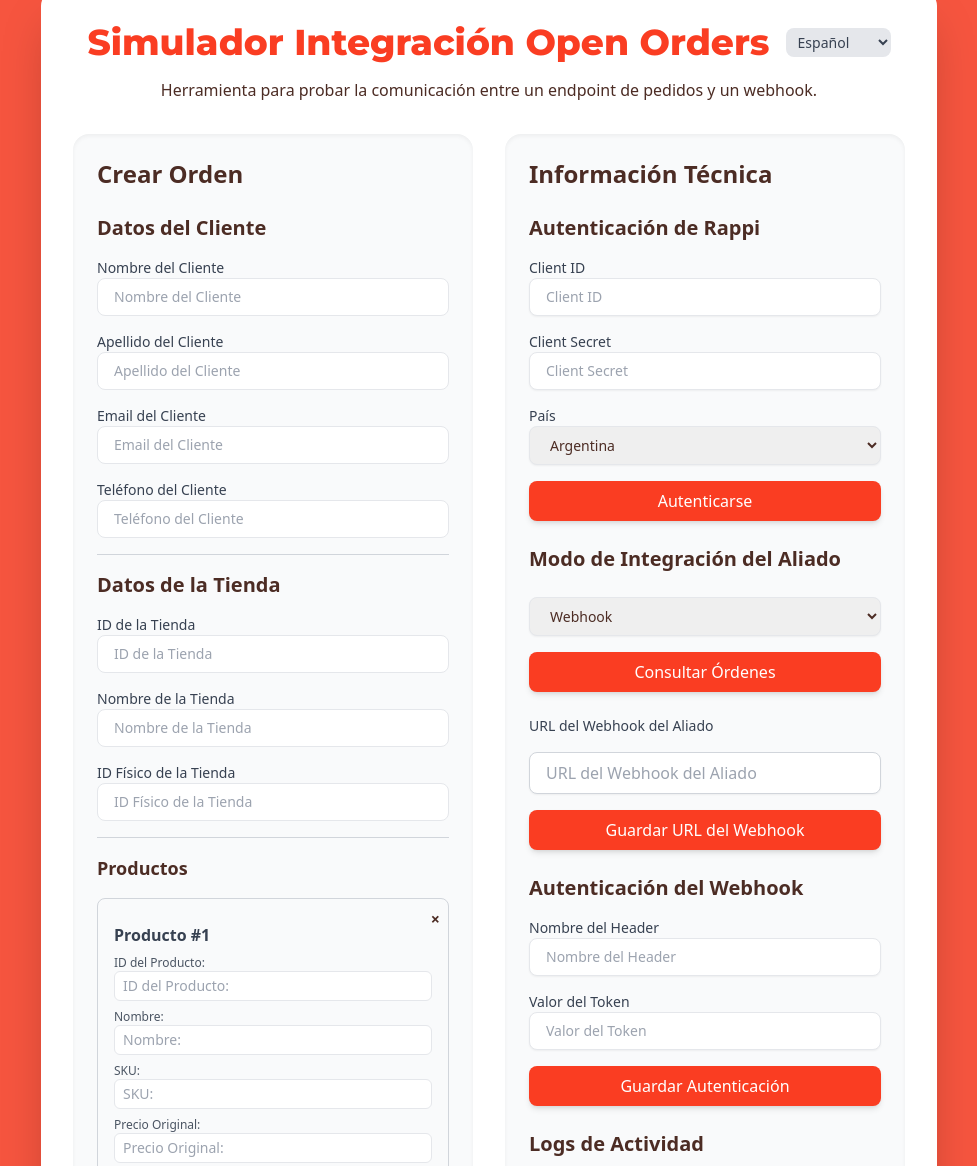
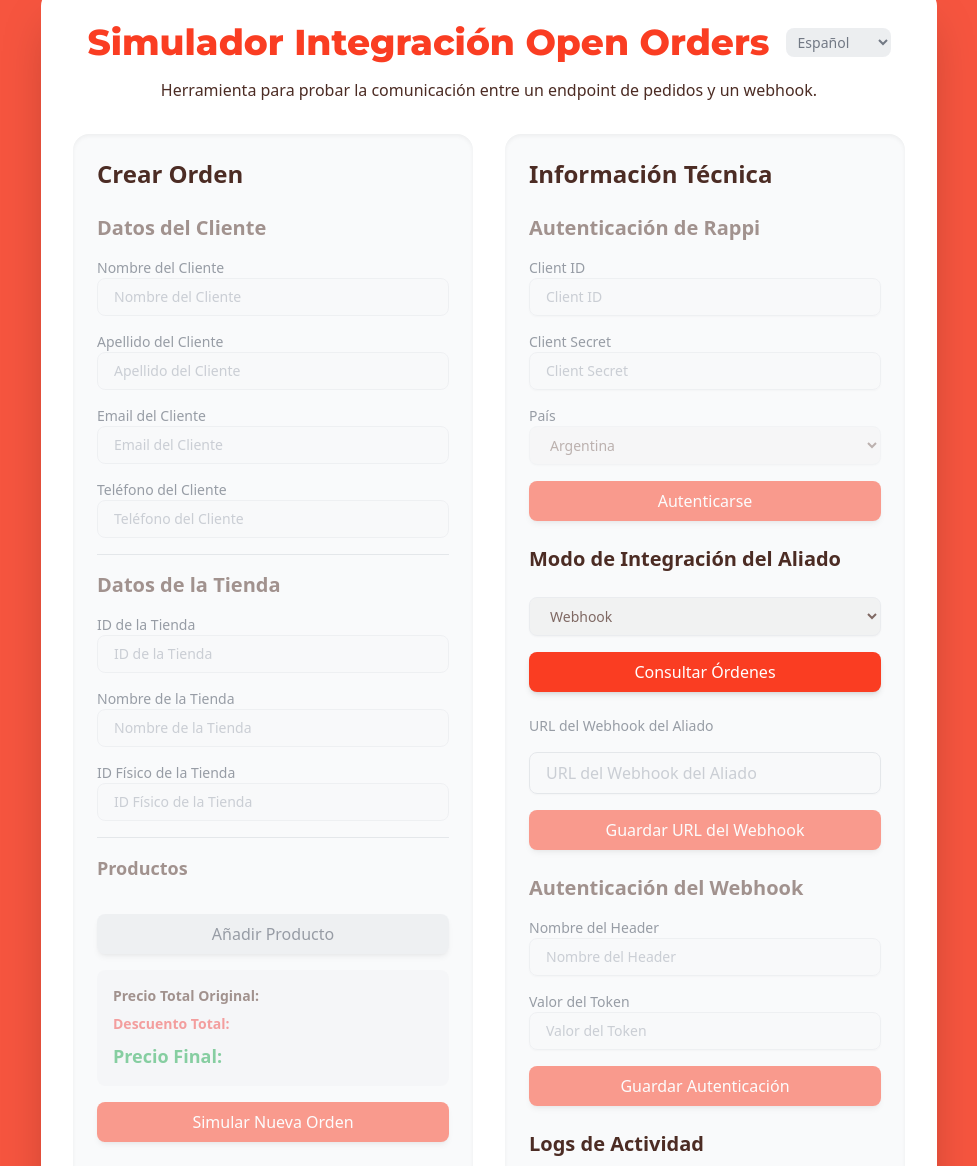
Before and after one commit to onboardingrappi/simulador-de-open-orders, a website: page index.html in a window 1280 px wide. Shown: the part 42-1208 px from the top of the page, without its empty margins (151-1128 px from the left). Drawn offline with nearby package versions, Linux system fonts and the light colour scheme; no server answers.

Commit message:
Update index.html

```diff
--- a/index.html
+++ b/index.html
@@ -1523,6 +1523,13 @@
                 userIdDisplay.textContent = `${translations[langSelect.value].userId} ${userId}`;
                 isAuthReady = true;
 
+                // Habilitar formularios después de la autenticación
+                document.querySelectorAll('form').forEach(form => {
+                    form.removeAttribute('disabled');
+                    form.classList.remove('opacity-50');
+                });
+                document.querySelectorAll('input, select, button').forEach(el => el.removeAttribute('disabled'));
+
                 loadConfigs();
                 setupFirestoreListeners();
             } else {
@@ -1540,6 +1547,13 @@
         });
 
         window.addEventListener('DOMContentLoaded', () => {
+            // Deshabilitar formularios hasta que la autenticación esté lista
+            document.querySelectorAll('form').forEach(form => {
+                form.setAttribute('disabled', 'disabled');
+                form.classList.add('opacity-50');
+            });
+            document.querySelectorAll('input, select, button').forEach(el => el.setAttribute('disabled', 'disabled'));
+
             // Agrega el primer producto y luego actualiza la UI
             addProductBtn.click();
             updateUI(langSelect.value);
@@ -1681,7 +1695,7 @@
                     <h2 id="createOrderTitle" class="text-2xl font-bold text-[#4c2c24]">Crear Orden</h2>
 
                     <!-- Formulario para crear la orden -->
-                    <form id="createOrderForm" class="space-y-4">
+                    <form id="createOrderForm" class="space-y-4" disabled>
                         <h3 id="clientDataTitle" class="text-xl font-semibold text-[#4c2c24]">Datos del Cliente</h3>
                         <div>
                             <label for="clientName" id="clientNameLabel" class="block text-sm font-medium text-gray-700">Nombre del Cliente</label>
@@ -1744,7 +1758,7 @@
                     <h2 id="technicalInfoTitle" class="text-2xl font-bold text-[#4c2c24]">Información Técnica</h2>
 
                     <!-- Formulario de autenticación -->
-                    <form id="authForm" class="space-y-4">
+                    <form id="authForm" class="space-y-4" disabled>
                         <h3 id="rappiAuthTitle" class="text-xl font-semibold text-[#4c2c24]">Autenticación de Rappi</h3>
                         <div>
                             <label for="clientId" id="clientIdLabel" class="block text-sm font-medium text-gray-700">Client ID</label>
@@ -1788,7 +1802,7 @@
                         </button>
                     </div>
 
-                    <form id="webhookForm" class="space-y-4">
+                    <form id="webhookForm" class="space-y-4" disabled>
                         <label for="webhookUrl" id="webhookUrlLabel" class="block text-sm font-medium text-gray-700">URL del Webhook del Aliado</label>
                         <input type="url" id="webhookUrl" name="webhookUrl" placeholder="Ej: https://tudominio.com/webhook" required
                                class="block w-full px-4 py-2 border border-gray-300 rounded-lg shadow-sm focus:ring-[#fa3d22] focus:border-[#fa3d22]">
@@ -1798,7 +1812,7 @@
                         </button>
                     </form>
 
-                     <form id="webhookAuthForm" class="space-y-4">
+                     <form id="webhookAuthForm" class="space-y-4" disabled>
                         <h3 id="webhookAuthTitle" class="text-xl font-semibold text-[#4c2c24]">Autenticación del Webhook</h3>
                         <div>
                             <label for="webhookAuthHeaderName" id="webhookAuthHeaderNameLabel" class="block text-sm font-medium text-gray-700">Nombre del Header</label>
@@ -1899,7 +1913,7 @@
     <div id="substitutionModal" class="fixed inset-0 bg-gray-600 bg-opacity-50 hidden overflow-y-auto h-full w-full">
         <div class="relative top-20 mx-auto p-5 border w-96 shadow-lg rounded-md bg-white">
             <h3 id="substitutionModalTitle" class="text-lg font-bold text-[#4c2c24] mb-4">Sustituir Producto</h3>
-            <form id="substitutionForm" class="space-y-4">
+            <form id="substitutionForm" class="space-y-4" disabled>
                 <input type="hidden" id="substitutionOrderId" name="orderId">
                 <input type="hidden" id="substitutionEventUuid" name="eventUuid">
                 <input type="hidden" id="substitutionOriginalProductId" name="originalProductId">
```
